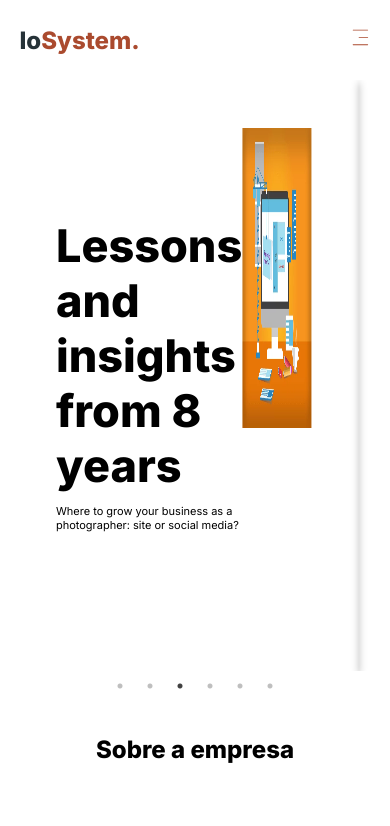
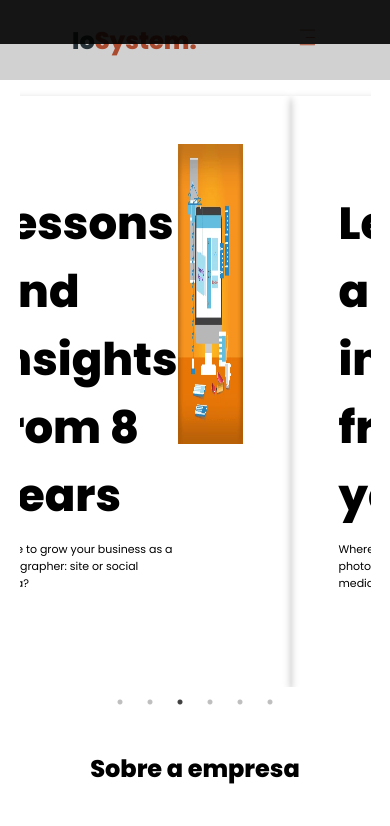
Before and after one commit to vitoroliveiradev/kaizen-frontend-project, a React (Vite) app: page / in a window 390 px wide. Shown: the top 826 px of the page. Built offline with nearby package versions, Linux system fonts and the light colour scheme.

Commit message:
chore: Change css in the components

```diff
--- a/index.html
+++ b/index.html
@@ -8,7 +8,7 @@
     <meta name="viewport" content="width=device-width, initial-scale=1.0" />
     <title>Kaizen Project</title>
     <link
-      href="https://fonts.googleapis.com/css2?family=Inter:wght@300;400;600;800&display=swap"
+      href="https://fonts.googleapis.com/css2?family=Poppins:wght@300;400;600;800&display=swap"
       rel="stylesheet"
     />
   </head>
--- a/src/App.tsx
+++ b/src/App.tsx
@@ -12,12 +12,12 @@ import { ToastContainer } from "react-toastify";
 export const App = () => {
   return (
     <>
+      <Navbar />
       <Container>
         <ToastContainer />
-        <Navbar />
         <Outlet />
-        <Footer />
       </Container>
+      <Footer />
     </>
   );
 };
--- a/src/components/Footer/Footer.module.css
+++ b/src/components/Footer/Footer.module.css
@@ -0,0 +1,9 @@
+.containerFooter {
+  display: flex;
+  align-items: center;
+  justify-content: center;
+  margin-top: 5rem;
+  height: 90px;
+  background-color: #595352b9;
+  color: #c3c3c3;
+}
--- a/src/components/Footer/Footer.tsx
+++ b/src/components/Footer/Footer.tsx
@@ -2,6 +2,10 @@ import styles from "./Footer.module.css";
 
 export const Footer = () => {
   return (
-    <div>Footer</div>
-  )
-}
+    <div className={styles.containerFooter}>
+      <h3>
+        &copy; 2023 Copyright Io <span>System.</span>
+      </h3>
+    </div>
+  );
+};
--- a/src/components/Navbar/Navbar.module.css
+++ b/src/components/Navbar/Navbar.module.css
@@ -11,7 +11,12 @@
 /* Buttons */
 
 #firstHeader {
+  width: 100%;
   height: 80px;
+  position: fixed;
+  top: 0;
+  left: 0;
+  z-index: 1;
 }
 
 #firstHeader .left a {
@@ -33,6 +38,8 @@
   display: flex;
   align-items: center;
   justify-content: space-between;
+  background-color: #0000002e;
+  padding: 0 4.5rem;
 }
 
 #firstHeader nav ul {
@@ -79,19 +86,11 @@
   color: var(--purple-blue);
 }
 
-.logout {
-  color: rgb(155, 40, 40) !important;
-}
-
-.logout:hover {
-  color: red !important;
-}
-
 @media screen and (max-width: 768px) {
   #firstHeader .right ul {
     position: absolute;
     background-color: rgba(0, 0, 0, 0.9);
-    top: -600%;
+    top: -1000%;
     left: 0;
     width: 100%;
     flex-direction: column;
--- a/src/components/Notice/Notice.module.css
+++ b/src/components/Notice/Notice.module.css
@@ -24,6 +24,7 @@
 .left p {
   color: var(--bg-grey-secondary);
   letter-spacing: 1.2px;
+  font-size: .9rem;
 }
 
 .right {
--- a/src/components/SliderComponent/SliderComponent.module.css
+++ b/src/components/SliderComponent/SliderComponent.module.css
@@ -1,4 +1,5 @@
 .slideContainer {
+  margin-top: 6rem;
   display: flex !important;
   box-shadow: rgba(0, 0, 0, 0.24) 0px 3px 8px;
   padding: 3rem;
--- a/src/components/SliderComponent/SliderComponent.tsx
+++ b/src/components/SliderComponent/SliderComponent.tsx
@@ -13,32 +13,32 @@ export const SliderComponent = () => {
     slidesToShow: 1,
     slidesToScroll: 1,
     autoplaySpeed: 3000,
-    responsive: [
-      {
-        breakpoint: 1024,
-        settings: {
-          slidesToShow: 3,
-          slidesToScroll: 3,
-          infinite: true,
-          dots: true,
-        },
-      },
-      {
-        breakpoint: 600,
-        settings: {
-          slidesToShow: 2,
-          slidesToScroll: 2,
-          initialSlide: 2,
-        },
-      },
-      {
-        breakpoint: 480,
-        settings: {
-          slidesToShow: 1,
-          slidesToScroll: 1,
-        },
-      },
-    ],
+    // responsive: [
+    //   {
+    //     breakpoint: 1024,
+    //     settings: {
+    //       slidesToShow: 1,
+    //       slidesToScroll: 3,
+    //       infinite: true,
+    //       dots: true,
+    //     },
+    //   },
+    //   {
+    //     breakpoint: 600,
+    //     settings: {
+    //       slidesToShow: 2,
+    //       slidesToScroll: 2,
+    //       initialSlide: 2,
+    //     },
+    //   },
+    //   {
+    //     breakpoint: 480,
+    //     settings: {
+    //       slidesToShow: 1,
+    //       slidesToScroll: 1,
+    //     },
+    //   },
+    // ],
   };
 
   return (
--- a/src/index.css
+++ b/src/index.css
@@ -2,7 +2,7 @@
   margin: 0;
   padding: 0;
   box-sizing: border-box;
-  font-family: "Inter", sans-serif;
+  font-family: "Poppins", sans-serif;
 }
 
 :root {
@@ -12,6 +12,10 @@
   --bg-grey-primary: #4d4d4d;
   --bg-grey-secondary: #717171;
   --bg-neutral-silver: #e0e0e0;
+}
+
+body {
+  position: relative;
 }
 
 body::-webkit-scrollbar {
```
